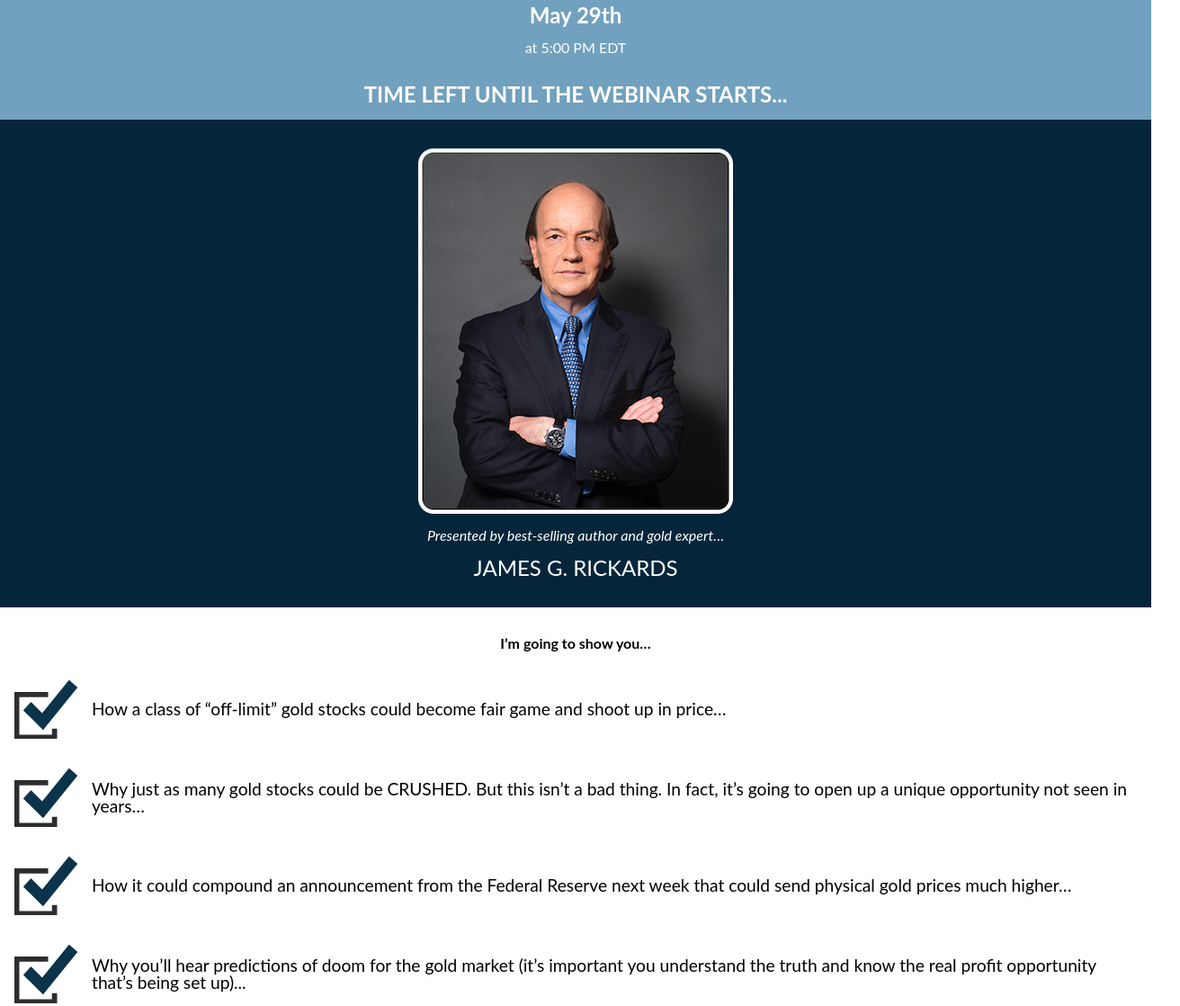
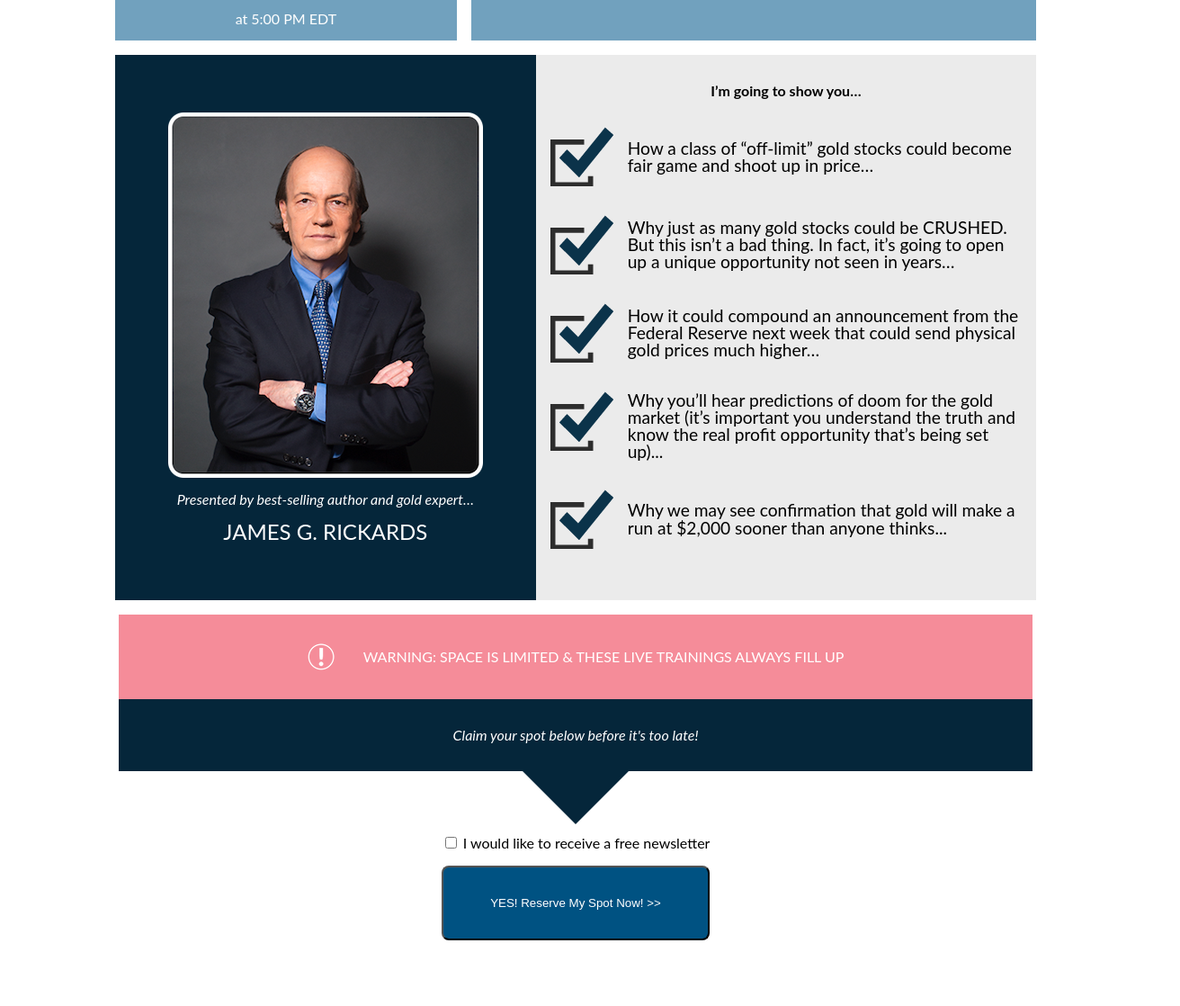
Before and after one commit to dlousa92/code-challenge-agora, a plain HTML site: page index.html in a window 1280 px wide. Shown: the part 584-1702 px from the top of the page at 90% size, 1312 px wide, since content can reach past the window. After the commit the page ends 1645 px from the top, so only its background shows below. Drawn offline with Linux system fonts and the light colour scheme.

Commit message:
style desktop version

```diff
--- a/index.html
+++ b/index.html
@@ -30,11 +30,12 @@
         Coming <span class="text-blue">Gold Mega-Catalyst</span> Is And How You Could Make
         as Much as <span class="text-blue">$101,000 in Profit.</span>”
       </p>
+    </section>
 
+    <section>
         <div class="input-button">
           <input type="checkbox" name="newsletter" value="newsletter"> I would like to receive a free newsletter<br>
         </div>
-
         <button class="register-button">
           Register for this FREE
           live Webinar Here!
@@ -53,14 +54,16 @@
       </div>
     </section>
 
-    <section class="author-info background-darkblue">
+
+    <section class="details">
+      <section class="details-author background-darkblue">
         <img src="img/profile.png" alt="a profile picture of Jim Rickards">
 
         <p>Presented by best-selling author and gold expert…</p>
         <h2>JAMES G. RICKARDS</h2>
       </section>
 
-    <section class="details-info">
+      <section class="details-info background-grey">
         <h3>I’m going to show you…</h3>
 
 
@@ -85,8 +88,10 @@
           <p>Why we may see confirmation that gold will make a run at $2,000 sooner than anyone thinks...</p>
         </div>
       </section>
+    </section>
 
     <section class="callout background-pink">
+      <img class="exclamation-img" src="img/exclamation.png" alt="an exlamation mark">
       <h2>WARNING: SPACE IS LIMITED & THESE LIVE TRAININGS ALWAYS FILL UP</h2>
     </section>
 
--- a/sass/main.scss
+++ b/sass/main.scss
@@ -52,12 +52,55 @@ Variables
   // Fonts
   $main-font: "Lato", sans-serif;
   $sub-font: arial, sans-serif;
+
   // Colors
   $white: #ffffff;
+  $grey: #ebebeb;
   $light-blue: #71a1be;
   $medium-blue: #005282;
   $dark-blue: #05263a;
   $pink: #f58c99;
+
+  // Breakpoints
+  // Small tablets and large smartphones (landscape view)
+  $screen-sm-min: 576px;
+  // Small tablets (portrait view)
+  $screen-md-min: 768px;
+  // Tablets and small desktops
+  $screen-lg-min: 992px;
+  // Large tablets and desktops
+  $screen-xl-min: 1200px;
+
+  // Mixins
+
+// Small devices
+@mixin breakpoint-sm {
+  @media (min-width: #{$screen-sm-min}) {
+      @content;
+  }
+}
+
+// Medium devices
+@mixin breakpoint-md {
+  @media (min-width: #{$screen-md-min}) {
+      @content;
+  }
+}
+
+// Large devices
+@mixin breakpoint-lg {
+  @media (min-width: #{$screen-lg-min}) {
+      @content;
+  }
+}
+
+// Extra large devices
+@mixin breakpoint-xl {
+  @media (min-width: #{$screen-xl-min}) {
+      @content;
+  }
+}
+
 
 
 /*
@@ -70,6 +113,15 @@ body {
   flex-direction: column;
   justify-content: center;
   align-items: center;
+
+  @include breakpoint-lg {
+    width: 80%;
+    margin: 0 auto;
+  }
+
+  .background-grey {
+    background-color: $grey;
+  }
 
   .background-lightblue {
     background-color: $light-blue
@@ -95,7 +147,11 @@ body {
   .intro-breakdown {
     font-weight: bold;
     text-align: center;
-    margin: 2rem;
+    padding: 1rem;
+
+    @include breakpoint-lg {
+      width: 75%;
+    }
 
     &__text {
       margin-bottom: 1rem;
@@ -105,8 +161,12 @@ body {
       }
     }
 
+    &__calltoaction {
+      @include breakpoint-lg {
+      }
       .input-button {
         font-weight: normal;
+      }
     }
   }
 
@@ -122,8 +182,17 @@ body {
   .event-info {
     width: 100%;
 
+    @include breakpoint-lg {
+      display: flex;
+      justify-content: space-between;
+    }
+
     &__calendar {
       padding: 1rem;
+      @include breakpoint-lg {
+        flex-basis: 35%;
+        margin-right: 1rem;
+      }
 
       .calendar-img {
         display: block;
@@ -149,15 +218,31 @@ body {
       font-size: 1.5rem;
       font-weight: bold;
       padding: 1rem;
+
+      @include breakpoint-lg {
+        flex-basis: 60%;
+        padding-top: 2rem;
+      }
     }
   }
 
-  .author-info {
+  .details {
+
+    @include breakpoint-lg {
+      display: flex;
+      margin: 1rem 0rem;
+    }
+
+    &-author {
       color: $white;
       width: 100%;
       display: flex;
       flex-direction: column;
       align-items: center;
+
+      @include breakpoint-lg {
+        padding: 2rem;
+      }
 
       img {
         margin-top: 2rem;
@@ -174,17 +259,22 @@ body {
       }
     }
 
-  .details-info {
+    &-info {
+      padding: 2rem 0rem;
+
       h3 {
         text-align: center;
         font-weight: bold;
-      margin: 2rem 0rem;
       }
 
       .checkmark {
         display: flex;
         align-items: center;
         margin: 2rem 1rem;
+
+        &:last-of-type {
+          margin-bottom: 0rem;
+        }
 
         &-img {
           display: block;
@@ -197,12 +287,34 @@ body {
         }
       }
     }
+  }
 
   .callout {
     color: $white;
     text-align: center;
-    width: 100%;
     padding: 2rem;
+
+    @include breakpoint-lg {
+      width: 93%;
+    }
+
+    h2 {
+      font-size: 1rem;
+    }
+    @include breakpoint-lg {
+      display: flex;
+      justify-content: center;
+      align-items: center;
+    }
+
+    .exclamation-img {
+      display: none;
+
+      @include breakpoint-lg {
+        display: block;
+        margin-right: 2rem;
+      }
+    }
 
     p {
       font-style: italic;
```
Also changed, not shown: sass/main.css, 1 other file. Lines whose indentation alone changed are shown as unchanged.
